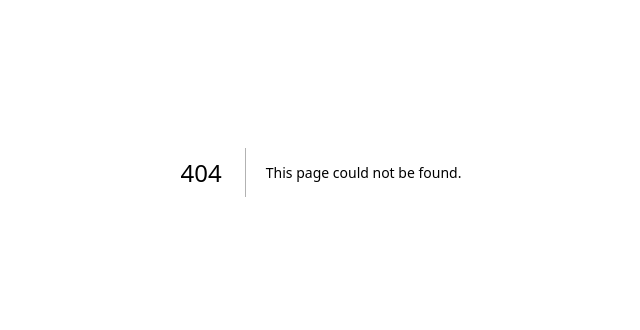
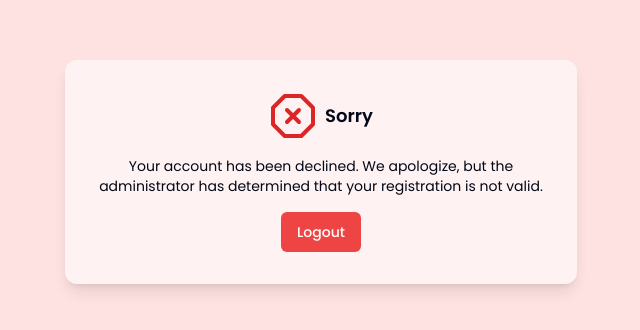
Before and after one commit to Jeikustus/Immer-Sync, a Next.js app: page /declined-account in a window 1280 px wide. Before the commit this address had no page. Shown: the part 228-558 px from the top of the page, without its empty margins (319-959 px from the left). Built offline with nearby package versions, Linux system fonts and the light colour scheme; no server answers.

Commit message:
updated registration and declined account poage

```diff
--- /dev/null
+++ b/src/app/(authentication)/declined-account/page.tsx
@@ -0,0 +1,41 @@
+"use client";
+
+import { Button } from "@/components/ui/button";
+import { logoutUser } from "@/config";
+import { auth } from "@/config";
+import { OctagonX } from "lucide-react";
+import { useAuthState } from "react-firebase-hooks/auth";
+
+const DeclinedAccountPage = () => {
+  const [user] = useAuthState(auth);
+
+  const handleLogout = () => {
+    logoutUser();
+    window.location.href = "/";
+  };
+
+  return (
+    <div className="min-h-screen flex flex-col items-center justify-center bg-red-100">
+      <div className="max-w-lg w-full p-8 bg-red-50 shadow-lg rounded-xl text-center">
+        <div className="flex items-center justify-center mb-4">
+          <OctagonX className="w-12 h-12 mr-2 text-red-600" />
+          <p className="font-semibold text-lg">
+            Sorry <em>{user && user.email}</em>
+          </p>
+        </div>
+        <p className="mb-4 text-sm">
+          Your account has been declined. We apologize, but the administrator
+          has determined that your registration is not valid.
+        </p>
+        <Button
+          onClick={handleLogout}
+          className="bg-red-500 text-white hover:bg-red-600"
+        >
+          Logout
+        </Button>
+      </div>
+    </div>
+  );
+};
+
+export default DeclinedAccountPage;
--- a/src/app/(authentication)/login/page.tsx
+++ b/src/app/(authentication)/login/page.tsx
@@ -25,6 +25,9 @@ const LoginPage = () => {
             break;
           case "pending":
             window.location.href = "/pending";
+            break;
+          case "declined":
+            window.location.href = "/declined-account";
             break;
           default:
             window.location.href = "/dashboard";
--- a/src/app/(authentication)/register/page.tsx
+++ b/src/app/(authentication)/register/page.tsx
@@ -10,6 +10,7 @@ import { TabsList } from "@radix-ui/react-tabs";
 const RegisterPage = () => {
   const [fullName, setFullName] = useState("");
   const [gradeLevel, setGradeLevel] = useState("");
+  const [classSection, setClassSection] = useState("");
   const [teacherGrade, setTeacherGrade] = useState("");
   const [organizationName, setOrganizationName] = useState("");
   const [email, setEmail] = useState("");
@@ -95,6 +96,14 @@ const RegisterPage = () => {
                   onChange={(e) => setGradeLevel(e.target.value)}
                   className="mb-4"
                 />
+                <InputWithLabel
+                  label="Section"
+                  type="text"
+                  placeholder="Enter your grade level"
+                  value={classSection}
+                  onChange={(e) => setClassSection(e.target.value)}
+                  className="mb-4"
+                />
               </TabsContent>
               <TabsContent value="teacher">
                 <InputWithLabel
--- a/src/app/(main)/admin/page.tsx
+++ b/src/app/(main)/admin/page.tsx
@@ -7,6 +7,7 @@ import {
   deleteDoc,
   doc,
   updateDoc,
+  getDoc,
 } from "firebase/firestore";
 import { auth, db } from "@/config";
 import {
@@ -57,10 +58,20 @@ const AdminPage = () => {
     fetchAccounts();
   }, []);
 
-  const handleDecline = async (accountId: string) => {
+  const handleDecline = async (accountId: string, newAccountType: string) => {
     try {
-      await deleteDoc(doc(db, "users", accountId));
-      setAccounts(accounts.filter((account) => account.id !== accountId));
+      await updateDoc(doc(db, "users", accountId), {
+        accountType: newAccountType,
+      });
+
+      setAccounts(
+        accounts.map((account) => {
+          if (account.id === accountId) {
+            return { ...account, accountType: newAccountType };
+          }
+          return account;
+        })
+      );
     } catch (error) {
       console.error("Error declining account:", error);
     }
@@ -152,7 +163,7 @@ const AdminPage = () => {
                 <td className="px-4 py-2 border border-gray-200">
                   <button
                     className="mr-2 bg-red-500 text-white px-4 py-1 rounded"
-                    onClick={() => handleDecline(account.id)}
+                    onClick={() => handleDecline(account.id, "declined")}
                   >
                     Decline
                   </button>
--- a/src/config/firebase/firebaseAuth.ts
+++ b/src/config/firebase/firebaseAuth.ts
@@ -2,11 +2,14 @@ import {
   signInWithEmailAndPassword as signInWithEmailAndPasswordFirebase,
   createUserWithEmailAndPassword as createUserWithEmailAndPasswordFirebase,
   sendPasswordResetEmail as sendPasswordResetEmailFirebase,
+  deleteUser,
 } from "firebase/auth";
 
 import {
   collection,
   addDoc,
+  doc,
+  deleteDoc,
 } from "firebase/firestore";
 import { auth, db } from "./firebaseConfig";
 
```
